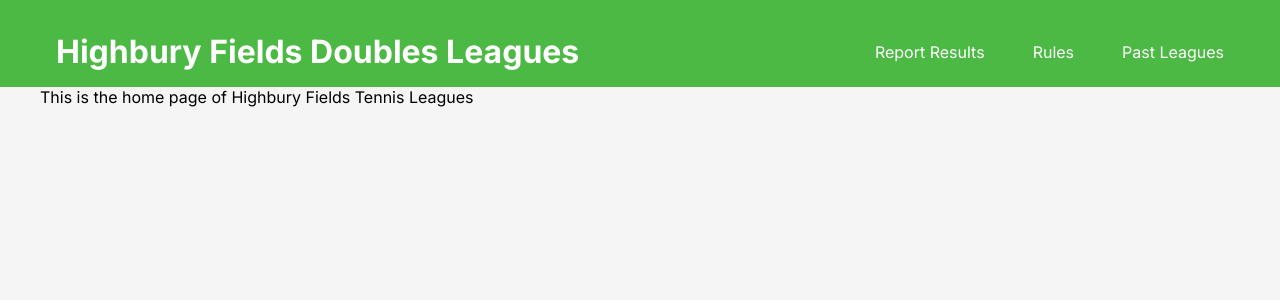
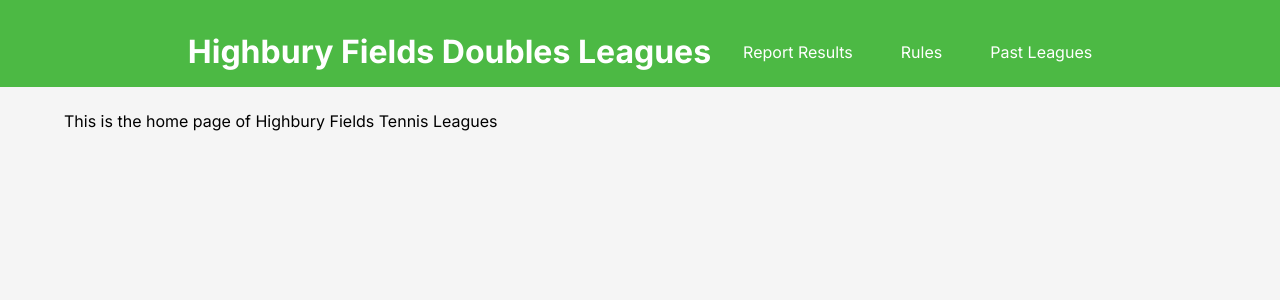
Before and after one commit to alejandra-rojas/TennisLeague-HighburyAndIslington, a Next.js app: page / in a window 1280 px wide. Shown: the top 300 px of the page. Built offline with nearby package versions, Linux system fonts and the light colour scheme.

Commit message:
Fixing general styles

```diff
--- a/app/(admin)/admin/loading.jsx
+++ b/app/(admin)/admin/loading.jsx
@@ -1,7 +1,7 @@
 export default function Loading() {
   return (
-    <main className="text-center">
-      <h2 className="text-primary">Loading...</h2>
+    <main className="loading">
+      <h2>Loading...</h2>
       <p>Hopefully not for too long</p>
     </main>
   );
--- a/app/(admin)/admin/players/page.jsx
+++ b/app/(admin)/admin/players/page.jsx
@@ -1,9 +1,6 @@
 import "../../../styles/Admin/PlayersPage.scss";
-
 //Components
 import { Suspense } from "react";
-import CreatePlayer from "./CreatePlayer";
-import NewPlayer from "./NewPlayer";
 import PlayerList from "./PlayerList";
 import Loading from "../loading";
 import AddPlayerButton from "./AddPlayerButton";
--- a/app/styles/Admin/PlayersPage.scss
+++ b/app/styles/Admin/PlayersPage.scss
@@ -1,13 +1,11 @@
 @import "../Variables/Variables.scss";
 
 #players-page {
-  margin-top: $base-padding2X;
-
   header {
     display: grid;
     grid-template-columns: [first-column] 75% [second-column] 25%;
     grid-template-rows: [row1-start] 25% [row1-end] [row2-start] 25% [row2-end];
-    margin-bottom: $base-padding2X;
+    margin-bottom: 2rem;
 
     p {
       font-size: $base-font-size;
@@ -34,7 +32,7 @@
     }
 
     .new-player-modal {
-      margin: 2rem 0;
+      margin: $base-padding2X 0;
       grid-column-start: first-column;
       grid-column-end: end;
       grid-row-start: row2-start;
--- a/app/styles/Admin/TeamsPage.scss
+++ b/app/styles/Admin/TeamsPage.scss
@@ -1,13 +1,11 @@
 @import "../Variables/Variables.scss";
 
 #teams-page {
-  margin-top: $base-padding2X;
-
   header {
     display: grid;
     grid-template-columns: [first-column] 75% [second-column] 25%;
     grid-template-rows: [row1-start] 25% [row1-end] [row2-start] 25% [row2-end];
-    margin-bottom: $base-padding2X;
+    margin-bottom: 2rem;
 
     p {
       font-size: $base-font-size;
@@ -34,7 +32,7 @@
     }
 
     .new-team-modal {
-      margin: 2rem 0;
+      margin: $base-padding2X 0;
       grid-column-start: first-column;
       grid-column-end: end;
       grid-row-start: row2-start;
--- a/app/styles/Root.scss
+++ b/app/styles/Root.scss
@@ -38,7 +38,7 @@
   }
 
   #primary-navigation {
-    @include flex-row();
+    @include flex-col();
     color: white;
     justify-content: space-between;
     align-items: center;
@@ -46,6 +46,7 @@
 
     @include breakpoint-xl {
       // max-height: 7rem;
+      @include flex-row();
       width: 75rem;
       margin: 0 auto;
     }
@@ -119,12 +120,16 @@
   justify-content: center;
   max-width: 75rem; /* 1280px */
   margin: 0 auto;
-  padding: 0 1rem;
+  padding: 1.5rem 1rem;
 
   @include breakpoint-lg {
     // width: 80rem; /* 1280px */
-    padding: 0;
+    padding: 1.5rem $base-padding2X;
   }
+}
+
+.loading {
+  text-align: center;
 }
 
 h2 {
```
